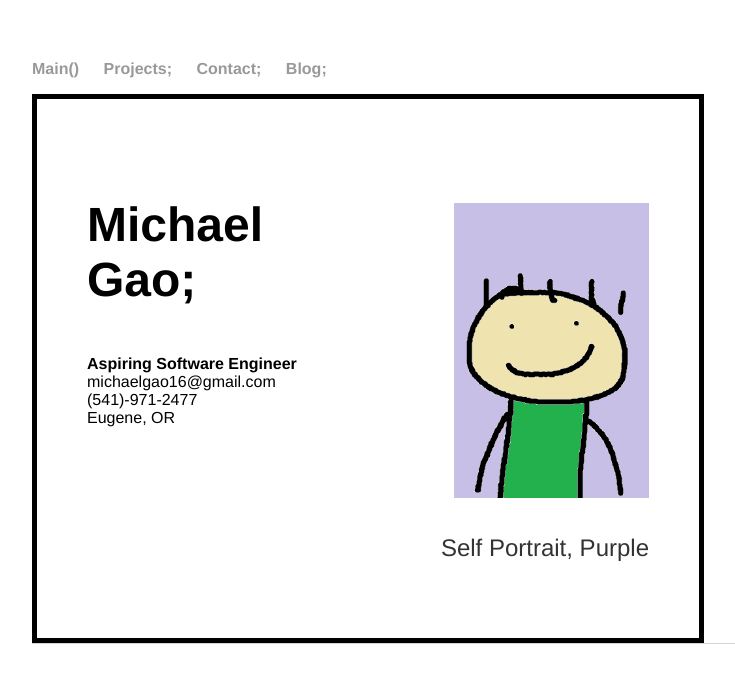
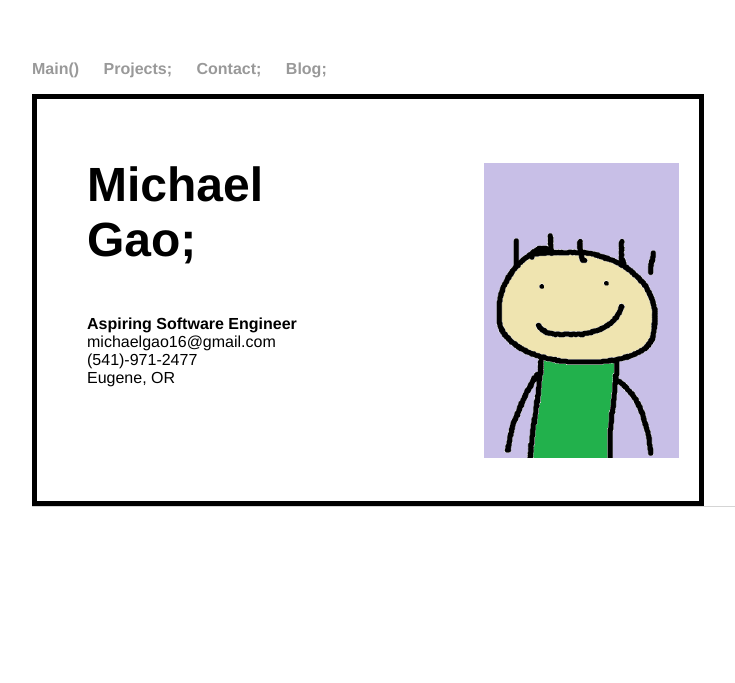
Before and after one commit to michael-c-gao/WebsiteOfMichael, a Jekyll site: the page built from contact/index.html, in a window 1280 px wide. Shown: the top 683 px of the page, without its empty margins (160-895 px from the left). Built offline with Jekyll 4.4.1, drawn with Linux system fonts in a browser that asks for light colours.

Commit message:
Update index.html

```diff
--- a/contact/index.html
+++ b/contact/index.html
@@ -15,7 +15,10 @@ title: Contact Me
 		.parent{
 			width:75%;
 			height:auto;
-			padding:50px;
+			padding-top:10px;
+			padding-bottom:10px;
+			padding-left:50px;
+			padding-right:20px;
 			border: 5px solid black;
 			display:flex;
 		}
@@ -34,7 +37,7 @@ title: Contact Me
 	<section class="child">
 		<p style="text-align:center;"><img style="padding-left: 120px; padding-top: 30px; padding-bottom: 0px;" src="selfportrait2.png" alt="Self Portrait" width="315"
 			     height="325"></p>
-				 <p style="text-align:right;">Self Portrait, Purple</p>
+				 <!--<p style="text-align:right;">Self Portrait, Purple</p>-->
 	</section>
 </section>
 
```
